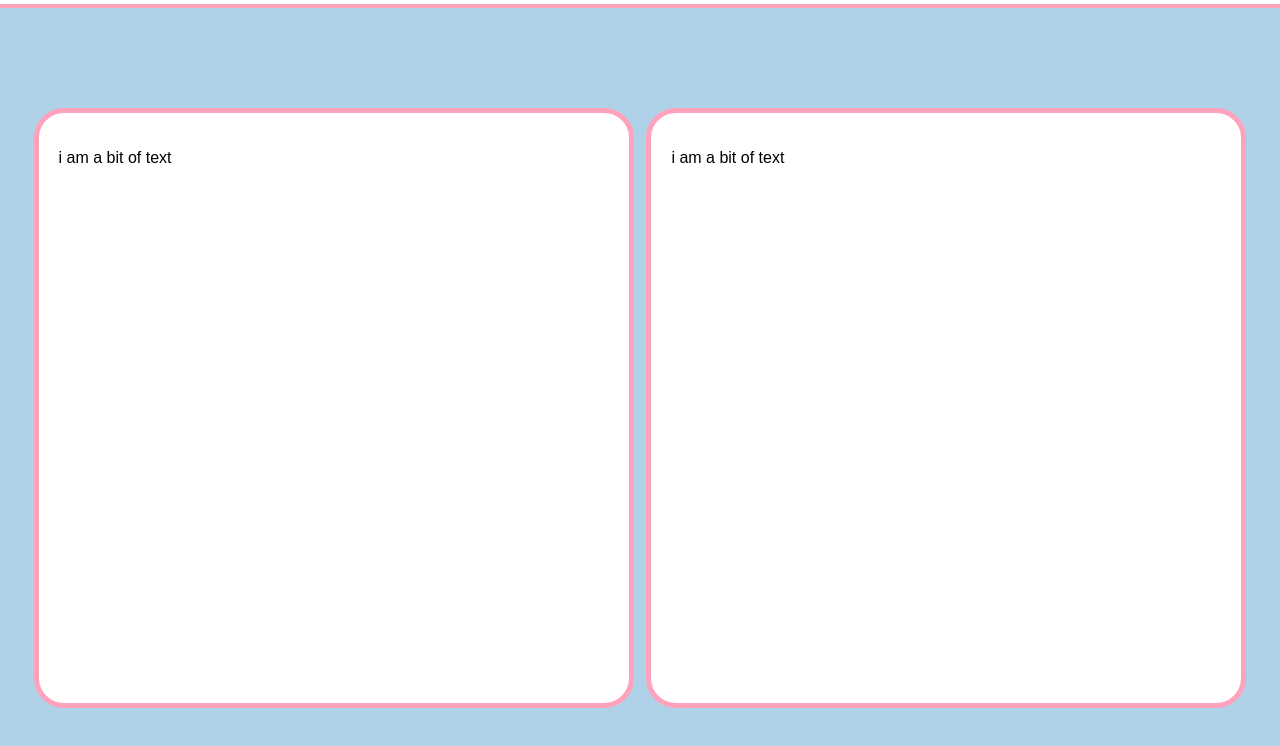
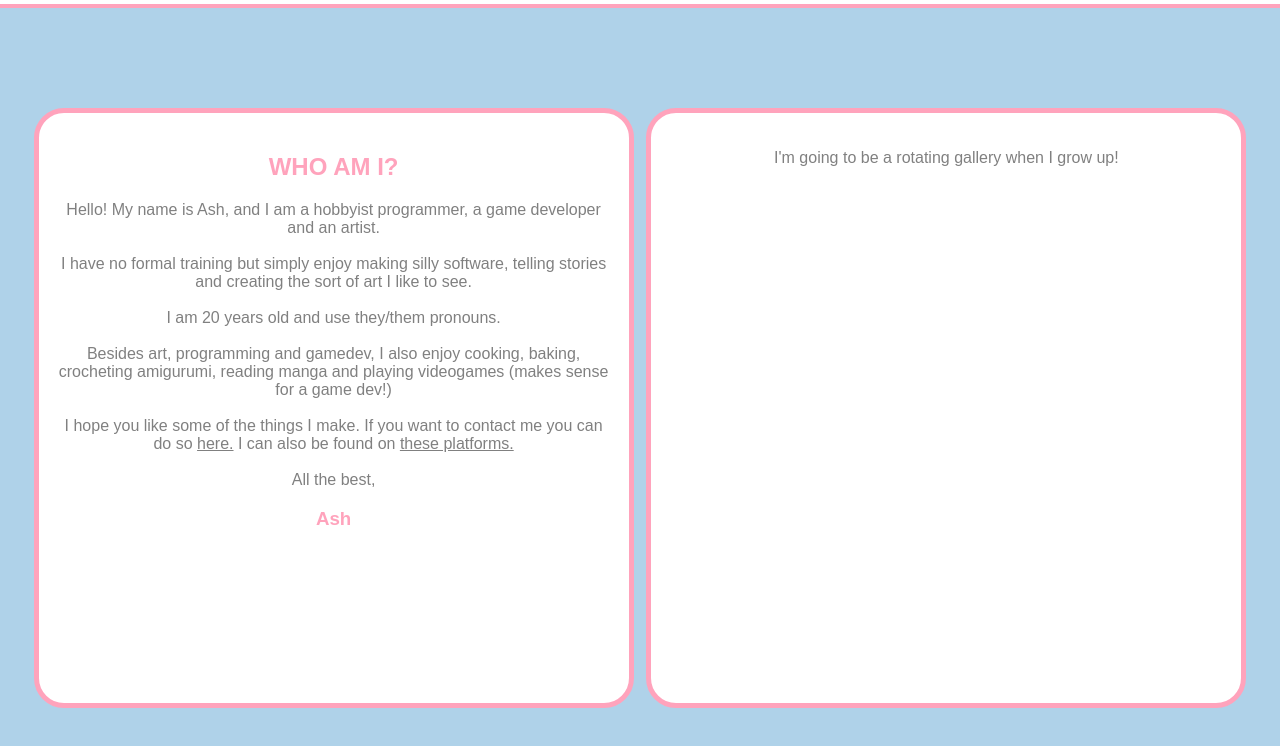
Before and after one commit to ashzure-github/ashzure-website, a plain HTML site: page index.html in a window 1280 px wide. Shown: the part 130-876 px from the top of the page. Drawn offline with Linux system fonts and the light colour scheme.

Commit message:
github commit

```diff
--- a/index.html
+++ b/index.html
@@ -31,10 +31,28 @@
 
         <main>
             <div class="post">
-                <p>i am a bit of text</p>
+                <h2>WHO AM I?</h2>
+                <p>Hello! My name is Ash, and I am a hobbyist programmer, a game developer and an artist.
+                   <br>
+                   <br>
+                   I have no formal training but simply enjoy making silly software, telling stories and creating the sort of art I like to see.
+                   <br>
+                   <br>
+                   I am 20 years old and use they/them pronouns.
+                   <br>
+                   <br>
+                   Besides art, programming and gamedev, I also enjoy cooking, baking, crocheting amigurumi, reading manga and playing videogames (makes sense for a game dev!)
+                   <br>
+                   <br>
+                   I hope you like some of the things I make. If you want to contact me you can do so <a href="contact.html">here.</a> I can also be found on <a href="links.html">these platforms.</a>
+                   <br>
+                   <br>
+                   All the best,
+                </p>
+                <h3>Ash</h3>
             </div>
             <div class="post">
-                <p>i am a bit of text</p>
+                <p>I'm going to be a rotating gallery when I grow up!</p>
             </div>
         </main>
     </body>
--- a/styles/default.css
+++ b/styles/default.css
@@ -121,6 +121,12 @@ body {
     border: 5px solid #ffa3bc;
     border-radius: 5%;
     padding: 20px;
+    text-align: center;
+    color: gray;
+  }
+
+  .post h2 {
+    color: rgb(106, 106, 106);
   }
 
    /* Post styles */
@@ -131,6 +137,13 @@ body {
     grid-area: right-post;
   }
 
+  .post h2,h3 {
+    color:#ffa3bc;
+  }
+
+  .post a {
+    color: gray;
+  }
 /*
   height: 600px;
   width: 600px;
```
Also changed, not shown: images/kitty.png (added), 1 other file.
